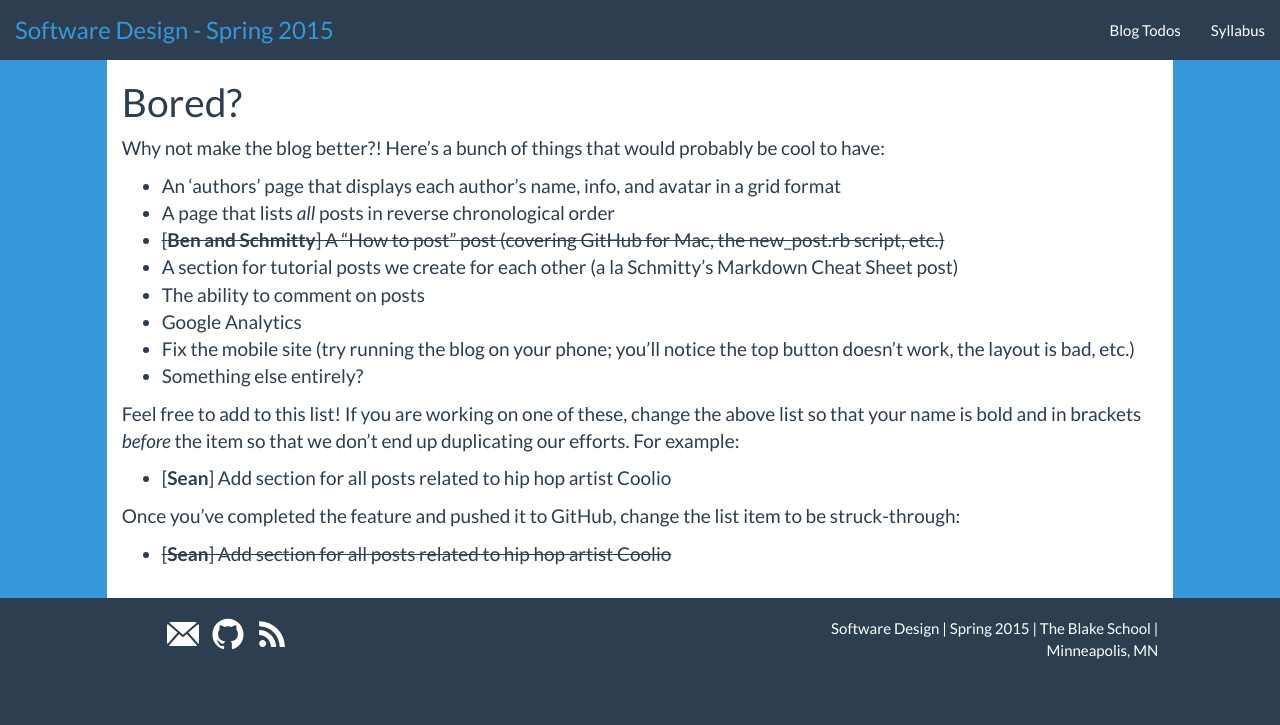
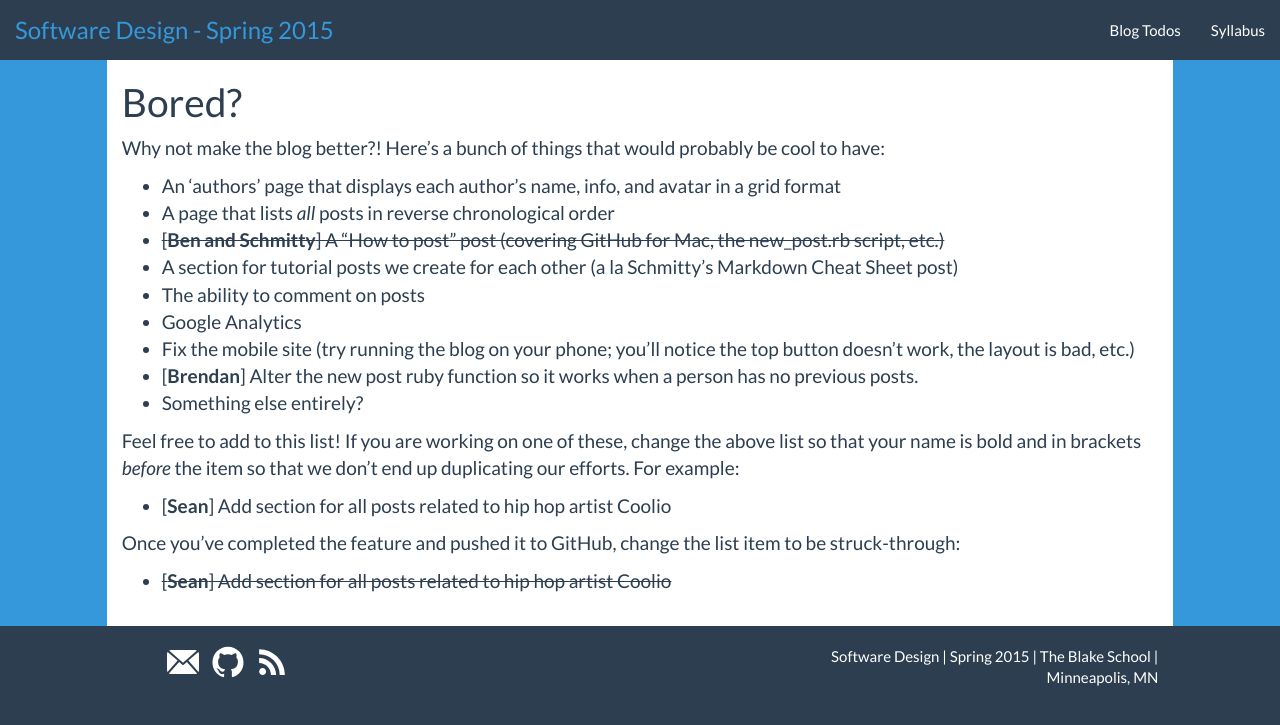
Before and after one commit to BlakeCS-Spring2015/blakecs-spring2015.github.io, a Jekyll site: the page built from blog-todos.md, in a window 1280 px wide. Shown: the top 725 px of the page. Built offline with Jekyll 4.4.1, drawn with Linux system fonts in a browser that asks for light colours; Markdown is read by kramdown in place of the engine named in the settings.

Commit message:
Added to todo list
Alter the new post ruby function so it works when a person has no
previous posts.

```diff
--- a/blog-todos.md
+++ b/blog-todos.md
@@ -14,6 +14,7 @@ Why not make the blog better?! Here's a bunch of things that would probably be c
 + The ability to comment on posts
 + Google Analytics
 + Fix the mobile site (try running the blog on your phone; you'll notice the top button doesn't work, the layout is bad, etc.)
++ [**Brendan**] Alter the new post ruby function so it works when a person has no previous posts.
 + Something else entirely?
 
 Feel free to add to this list! If you are working on one of these, change the above list so that your name is bold and in brackets _before_ the item so that we don't end up duplicating our efforts. For example:
```
